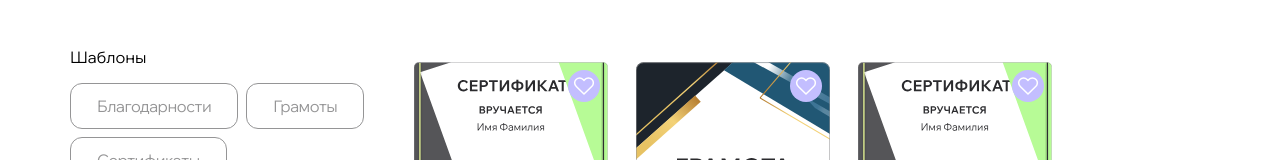
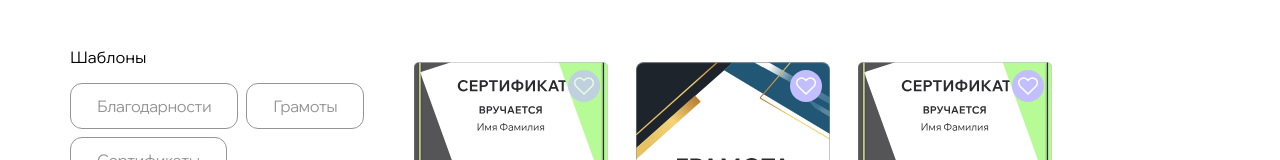
Before and after one commit to certificates-and-commendations/Frontend, a React (Create React App) app: page /samples in a window 1280 px wide. In both pictures the pointer is over the button 584 px from the left and 356 px from the top of the page. Shown: the part 270-430 px from the top of the page. Built offline with nearby package versions, Linux system fonts and the light colour scheme; a web font is replaced by a local one.

Commit message:
fix: изменить hover для button

```diff
--- a/src/components/Samples/Samples.css
+++ b/src/components/Samples/Samples.css
@@ -129,3 +129,9 @@
 	border: 0;
 	z-index: 99;
 }
+
+.samples__button-like:hover,
+.samples__button-like_active:hover {
+	cursor: pointer;
+	opacity: 0.7;
+}
```
